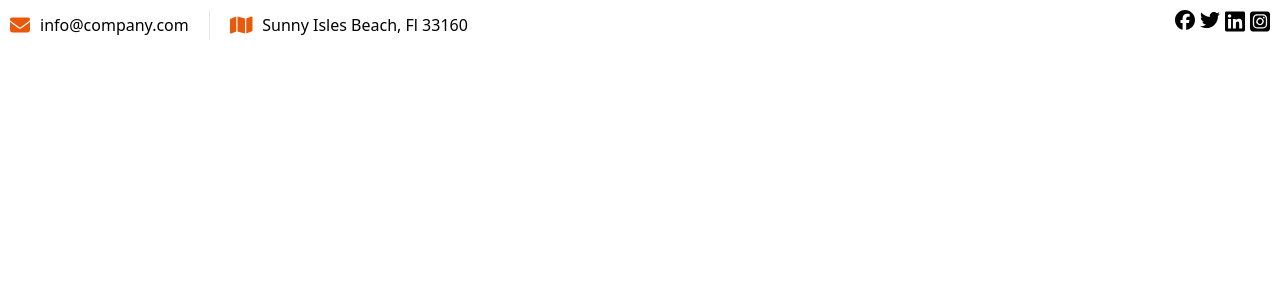
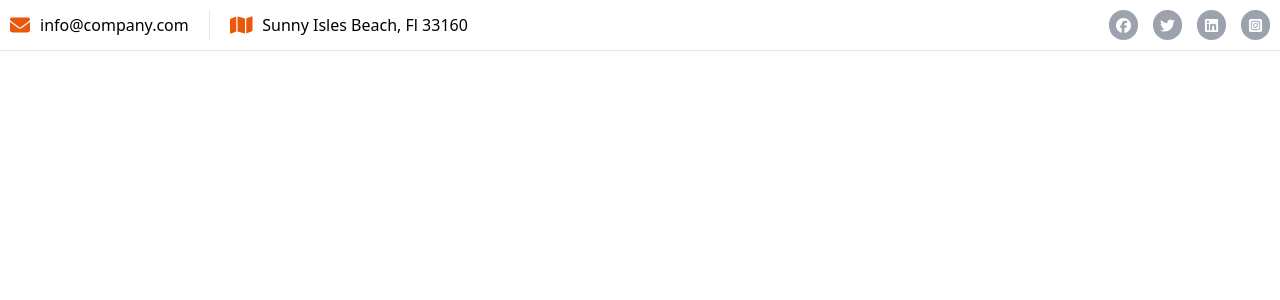
Before and after one commit to Biki101/age-villa, an Angular app: page / in a window 1280 px wide. Shown: the top 300 px of the page. Built offline with nearby package versions, Linux system fonts and the light colour scheme.

Commit message:
added top header to the application

```diff
--- a/src/app/components/header/header.component.html
+++ b/src/app/components/header/header.component.html
@@ -1,3 +1,4 @@
+<div class="w-full border-b-[1px] border-gray-200">
   <div class="flex justify-between outer-container">
     <div class="flex gap-[20px]">
       <div
@@ -17,38 +18,59 @@
       </div>
     </div>
 
-  <div class="flex gap-[5px]">
-    <div class="w-[20px]">
-      <svg xmlns="http://www.w3.org/2000/svg" viewBox="0 0 512 512">
+    <div class="flex gap-[15px]">
+      <div class="bg-gray-400 flex items-center rounded-full p-[7px]">
+        <svg
+          class="w-[15px] h-[15px]"
+          xmlns="http://www.w3.org/2000/svg"
+          viewBox="0 0 512 512"
+        >
           <!--!Font Awesome Free 6.5.2 by @fontawesome - https://fontawesome.com License - https://fontawesome.com/license/free Copyright 2024 Fonticons, Inc.-->
           <path
+            style="fill: white"
             d="M512 256C512 114.6 397.4 0 256 0S0 114.6 0 256C0 376 82.7 476.8 194.2 504.5V334.2H141.4V256h52.8V222.3c0-87.1 39.4-127.5 125-127.5c16.2 0 44.2 3.2 55.7 6.4V172c-6-.6-16.5-1-29.6-1c-42 0-58.2 15.9-58.2 57.2V256h83.6l-14.4 78.2H287V510.1C413.8 494.8 512 386.9 512 256h0z"
           />
         </svg>
       </div>
-    <div class="w-[20px]">
-      <svg xmlns="http://www.w3.org/2000/svg" viewBox="0 0 512 512">
+      <div class="bg-gray-400 flex items-center rounded-full p-[7px]">
+        <svg
+          class="w-[15px] h-[15px]"
+          xmlns="http://www.w3.org/2000/svg"
+          viewBox="0 0 512 512"
+        >
           <!--!Font Awesome Free 6.5.2 by @fontawesome - https://fontawesome.com License - https://fontawesome.com/license/free Copyright 2024 Fonticons, Inc.-->
           <path
+            style="fill: white"
             d="M459.4 151.7c.3 4.5 .3 9.1 .3 13.6 0 138.7-105.6 298.6-298.6 298.6-59.5 0-114.7-17.2-161.1-47.1 8.4 1 16.6 1.3 25.3 1.3 49.1 0 94.2-16.6 130.3-44.8-46.1-1-84.8-31.2-98.1-72.8 6.5 1 13 1.6 19.8 1.6 9.4 0 18.8-1.3 27.6-3.6-48.1-9.7-84.1-52-84.1-103v-1.3c14 7.8 30.2 12.7 47.4 13.3-28.3-18.8-46.8-51-46.8-87.4 0-19.5 5.2-37.4 14.3-53 51.7 63.7 129.3 105.3 216.4 109.8-1.6-7.8-2.6-15.9-2.6-24 0-57.8 46.8-104.9 104.9-104.9 30.2 0 57.5 12.7 76.7 33.1 23.7-4.5 46.5-13.3 66.6-25.3-7.8 24.4-24.4 44.8-46.1 57.8 21.1-2.3 41.6-8.1 60.4-16.2-14.3 20.8-32.2 39.3-52.6 54.3z"
           />
         </svg>
       </div>
-    <div class="w-[20px]">
-      <svg xmlns="http://www.w3.org/2000/svg" viewBox="0 0 448 512">
+      <div class="bg-gray-400 flex items-center rounded-full p-[7px]">
+        <svg
+          class="w-[15px] h-[15px]"
+          xmlns="http://www.w3.org/2000/svg"
+          viewBox="0 0 448 512"
+        >
           <!--!Font Awesome Free 6.5.2 by @fontawesome - https://fontawesome.com License - https://fontawesome.com/license/free Copyright 2024 Fonticons, Inc.-->
           <path
+            style="fill: white"
             d="M416 32H31.9C14.3 32 0 46.5 0 64.3v383.4C0 465.5 14.3 480 31.9 480H416c17.6 0 32-14.5 32-32.3V64.3c0-17.8-14.4-32.3-32-32.3zM135.4 416H69V202.2h66.5V416zm-33.2-243c-21.3 0-38.5-17.3-38.5-38.5S80.9 96 102.2 96c21.2 0 38.5 17.3 38.5 38.5 0 21.3-17.2 38.5-38.5 38.5zm282.1 243h-66.4V312c0-24.8-.5-56.7-34.5-56.7-34.6 0-39.9 27-39.9 54.9V416h-66.4V202.2h63.7v29.2h.9c8.9-16.8 30.6-34.5 62.9-34.5 67.2 0 79.7 44.3 79.7 101.9V416z"
           />
         </svg>
       </div>
-    <div class="w-[20px]">
-      <svg xmlns="http://www.w3.org/2000/svg" viewBox="0 0 448 512">
+      <div class="bg-gray-400 flex items-center rounded-full p-[7px]">
+        <svg
+          class="w-[15px] h-[15px]"
+          xmlns="http://www.w3.org/2000/svg"
+          viewBox="0 0 448 512"
+        >
           <!--!Font Awesome Free 6.5.2 by @fontawesome - https://fontawesome.com License - https://fontawesome.com/license/free Copyright 2024 Fonticons, Inc.-->
           <path
+            style="fill: white"
             d="M194.4 211.7a53.3 53.3 0 1 0 59.3 88.7 53.3 53.3 0 1 0 -59.3-88.7zm142.3-68.4c-5.2-5.2-11.5-9.3-18.4-12c-18.1-7.1-57.6-6.8-83.1-6.5c-4.1 0-7.9 .1-11.2 .1c-3.3 0-7.2 0-11.4-.1c-25.5-.3-64.8-.7-82.9 6.5c-6.9 2.7-13.1 6.8-18.4 12s-9.3 11.5-12 18.4c-7.1 18.1-6.7 57.7-6.5 83.2c0 4.1 .1 7.9 .1 11.1s0 7-.1 11.1c-.2 25.5-.6 65.1 6.5 83.2c2.7 6.9 6.8 13.1 12 18.4s11.5 9.3 18.4 12c18.1 7.1 57.6 6.8 83.1 6.5c4.1 0 7.9-.1 11.2-.1c3.3 0 7.2 0 11.4 .1c25.5 .3 64.8 .7 82.9-6.5c6.9-2.7 13.1-6.8 18.4-12s9.3-11.5 12-18.4c7.2-18 6.8-57.4 6.5-83c0-4.2-.1-8.1-.1-11.4s0-7.1 .1-11.4c.3-25.5 .7-64.9-6.5-83l0 0c-2.7-6.9-6.8-13.1-12-18.4zm-67.1 44.5A82 82 0 1 1 178.4 324.2a82 82 0 1 1 91.1-136.4zm29.2-1.3c-3.1-2.1-5.6-5.1-7.1-8.6s-1.8-7.3-1.1-11.1s2.6-7.1 5.2-9.8s6.1-4.5 9.8-5.2s7.6-.4 11.1 1.1s6.5 3.9 8.6 7s3.2 6.8 3.2 10.6c0 2.5-.5 5-1.4 7.3s-2.4 4.4-4.1 6.2s-3.9 3.2-6.2 4.2s-4.8 1.5-7.3 1.5l0 0c-3.8 0-7.5-1.1-10.6-3.2zM448 96c0-35.3-28.7-64-64-64H64C28.7 32 0 60.7 0 96V416c0 35.3 28.7 64 64 64H384c35.3 0 64-28.7 64-64V96zM357 389c-18.7 18.7-41.4 24.6-67 25.9c-26.4 1.5-105.6 1.5-132 0c-25.6-1.3-48.3-7.2-67-25.9s-24.6-41.4-25.8-67c-1.5-26.4-1.5-105.6 0-132c1.3-25.6 7.1-48.3 25.8-67s41.5-24.6 67-25.8c26.4-1.5 105.6-1.5 132 0c25.6 1.3 48.3 7.1 67 25.8s24.6 41.4 25.8 67c1.5 26.3 1.5 105.4 0 131.9c-1.3 25.6-7.1 48.3-25.8 67z"
           />
         </svg>
       </div>
     </div>
   </div>
+</div>
```
Lines whose indentation alone changed are shown as unchanged.
